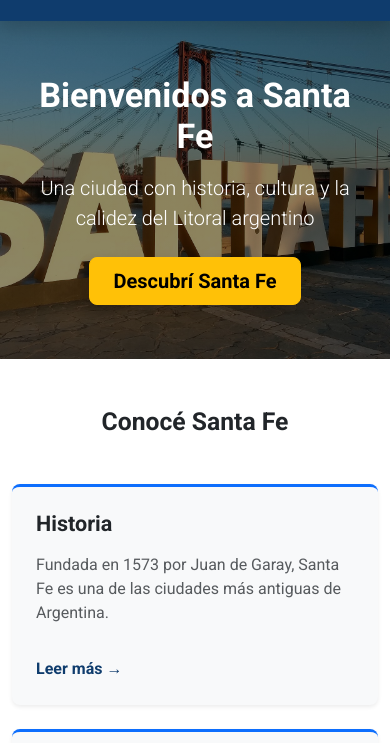
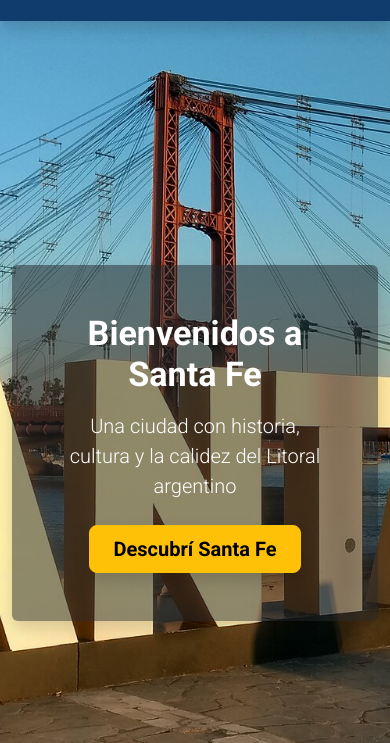
Before and after one commit to JoseManuelConcina/web_safe, a plain HTML site: page index.html in a window 390 px wide. Shown: the part 101-844 px from the top of the page. Drawn offline with nearby package versions, Linux system fonts and the light colour scheme.

Commit message:
Actualizo portada con hero responsivo

```diff
--- a/index.html
+++ b/index.html
@@ -15,8 +15,8 @@
       href="https://fonts.googleapis.com/css2?family=Roboto:wght@300;400;700&display=swap"
       rel="stylesheet"
     />
-    <link rel="stylesheet" href="estilos/estilo.css" />
-  </head><!-- comento -->
+    <link rel="stylesheet" href="estilos/estilo.css" /></head
+  ><!-- comento -->
   <body class="bg-light d-flex flex-column min-vh-100">
     <header class="navbar-santafe shadow sticky-top">
       <nav class="navbar navbar-expand-lg navbar-dark py-3">
@@ -92,18 +92,34 @@
     </header>
 
     <main class="flex-grow-1">
-      <section class="portada-hero text-center text-white px-3">
-        <div class="container py-5">
+      <section
+        class="portada-hero d-flex align-items-center text-center text-white"
+        style="
+          background-image: url(&quot;imagenes/Portada.jpg&quot;);
+          background-size: cover;
+          background-position: center;
+          min-height: 100vh;
+        "
+      >
+        <div class="container">
+          <div
+            class="bg-dark bg-opacity-50 p-5 rounded shadow mx-auto"
+            style="max-width: 700px"
+          >
             <h2 class="display-4 fw-bold mb-3">Bienvenidos a Santa Fe</h2>
-          <p class="lead mb-4 mx-auto" style="max-width: 600px">
-            Una ciudad con historia, cultura y la calidez del Litoral argentino
+
+            <p class="lead mb-4">
+              Una ciudad con historia, cultura y la calidez del Litoral
+              argentino
             </p>
+
             <a
               href="https://www.youtube.com/watch?v=-l7Y7-uyWUM"
               class="btn btn-warning btn-lg px-4 py-2 shadow fw-bold"
             >
               Descubrí Santa Fe
             </a>
+          </div>
         </div>
       </section>
 
```
Lines whose indentation alone changed are shown as unchanged.
